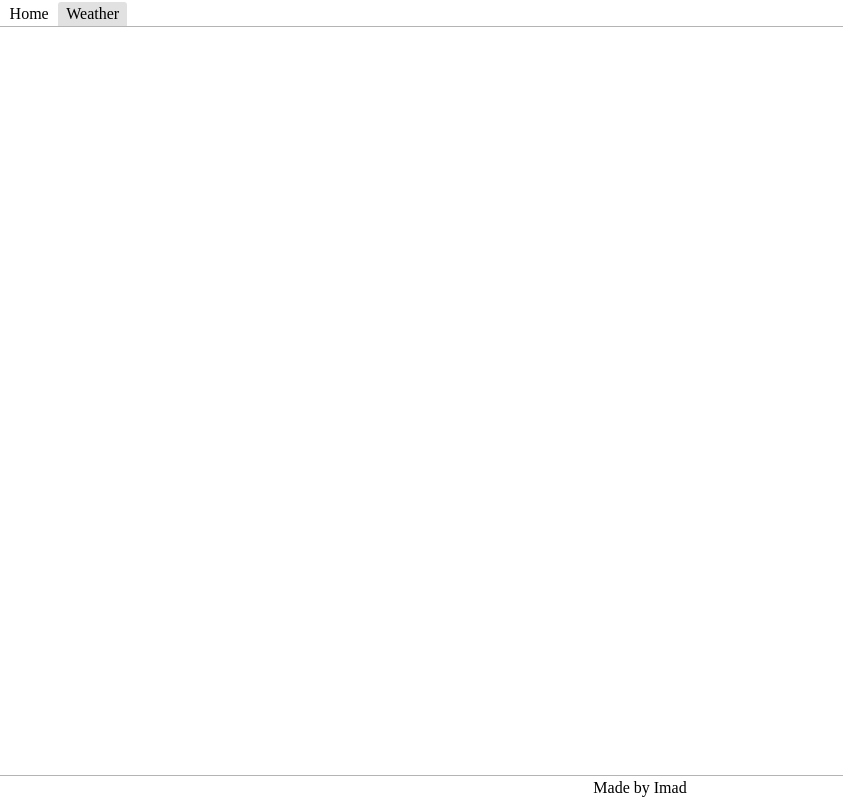
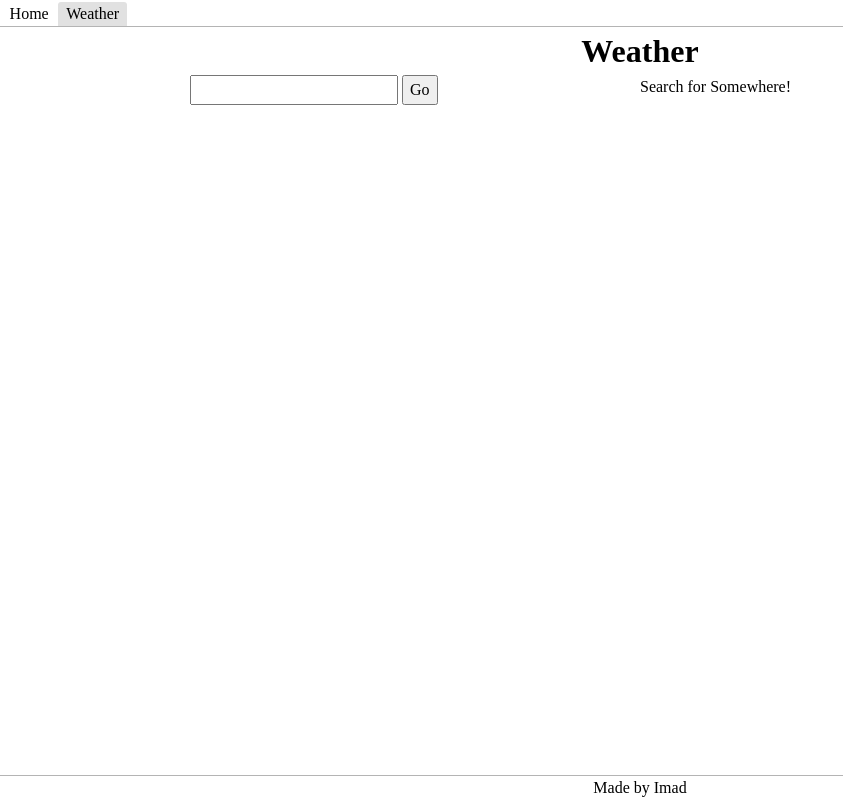
Before and after one commit to Imad-C/imads-demos, a SvelteKit app: page /weather in a window 1280 px wide. Shown: the whole page, without its empty margins (0-843 px from the left). Built offline with nearby package versions, Linux system fonts and the light colour scheme.

Commit message:
Add Visual Crossing weather API

```diff
--- /dev/null
+++ b/src/lib/services/visual-crossing.ts
@@ -0,0 +1,6 @@
+export async function fetchWeather(location: string, apiKey: string) {
+	const res = await fetch(
+		`https://weather.visualcrossing.com/VisualCrossingWebServices/rest/services/timeline/${location}?unitGroup=uk&key=${apiKey}&contentType=json`
+	);
+	return res.json();
+}
--- a/src/routes/+layout.svelte
+++ b/src/routes/+layout.svelte
@@ -1,4 +1,4 @@
-<script>
+<script lang="ts">
 	import { page } from '$app/state';
 	import '../app.css';
 
--- a/src/routes/+page.svelte
+++ b/src/routes/+page.svelte
@@ -1,5 +1,5 @@
 <div class="container">
-	<h1 class="title">Demos</h1>
+	<h1 class="title">Imad's Demos</h1>
 	<p>
 		Lorem ipsum dolor sit, amet consectetur adipisicing elit. Repudiandae, maiores, sunt quasi
 		voluptatibus rem dolore praesentium esse neque cum perferendis necessitatibus magnam, asperiores
--- /dev/null
+++ b/src/routes/api/weather/+server.ts
@@ -0,0 +1,20 @@
+import { VC_API_KEY } from '$env/static/private';
+import { fetchWeather } from '$lib/services/visual-crossing';
+
+export async function POST({ request }) {
+	const body = await request.json();
+	const data = await fetchWeather(body.location, VC_API_KEY);
+
+	const dataSmall = {
+		location: data.address,
+		fullLocation: data.resolvedAddress,
+		temp: data.days[0].temp,
+		max: data.days[0].tempmax,
+		min: data.days[0].tempmin,
+		tomTemp: data.days[1].temp
+	};
+
+	return new Response(JSON.stringify(dataSmall), {
+		headers: { 'Content-Type': 'application/json' }
+	});
+}
--- a/src/routes/weather/+page.svelte
+++ b/src/routes/weather/+page.svelte
@@ -0,0 +1,69 @@
+<script lang="ts">
+	let location: string | null = null;
+	let locationWeather: WeatherData | null = null;
+
+	interface WeatherData {
+		location: string;
+		fullLocation: string;
+		temp: string;
+		max: string;
+		min: string;
+		tomTemp: string;
+	}
+
+	async function fetchWeather(location: string) {
+		const res = await fetch('/api/weather', {
+			method: 'POST',
+			headers: {
+				'Content-Type': 'application/json'
+			},
+			body: JSON.stringify({ location })
+		});
+		const data = await res.json();
+
+		locationWeather = data;
+	}
+</script>
+
+<div class="container">
+	<h1 class="title">Weather</h1>
+	<div class="panel-container">
+		<div class="left-panel">
+			<input bind:value={location} />
+			<button on:click={() => fetchWeather(location || '')}>Go</button>
+		</div>
+		<div class="right-panel">
+			{#if locationWeather}
+				<h2>{locationWeather?.location}</h2>
+				<p>Min: {locationWeather?.min}</p>
+				<p>Max: {locationWeather?.max}</p>
+				<p>Tomorrow: {locationWeather?.tomTemp}</p>
+			{:else}
+				<p>Search for Somewhere!</p>
+			{/if}
+		</div>
+	</div>
+</div>
+
+<style>
+	.container {
+		display: flex;
+		flex-direction: column;
+		max-width: 900px;
+		margin: 0 auto;
+	}
+
+	.title {
+		text-align: center;
+	}
+
+	.panel-container {
+		display: flex;
+		justify-content: space-around;
+	}
+
+	.left-panel,
+	.right-panel {
+		flex: 1;
+	}
+</style>
```
